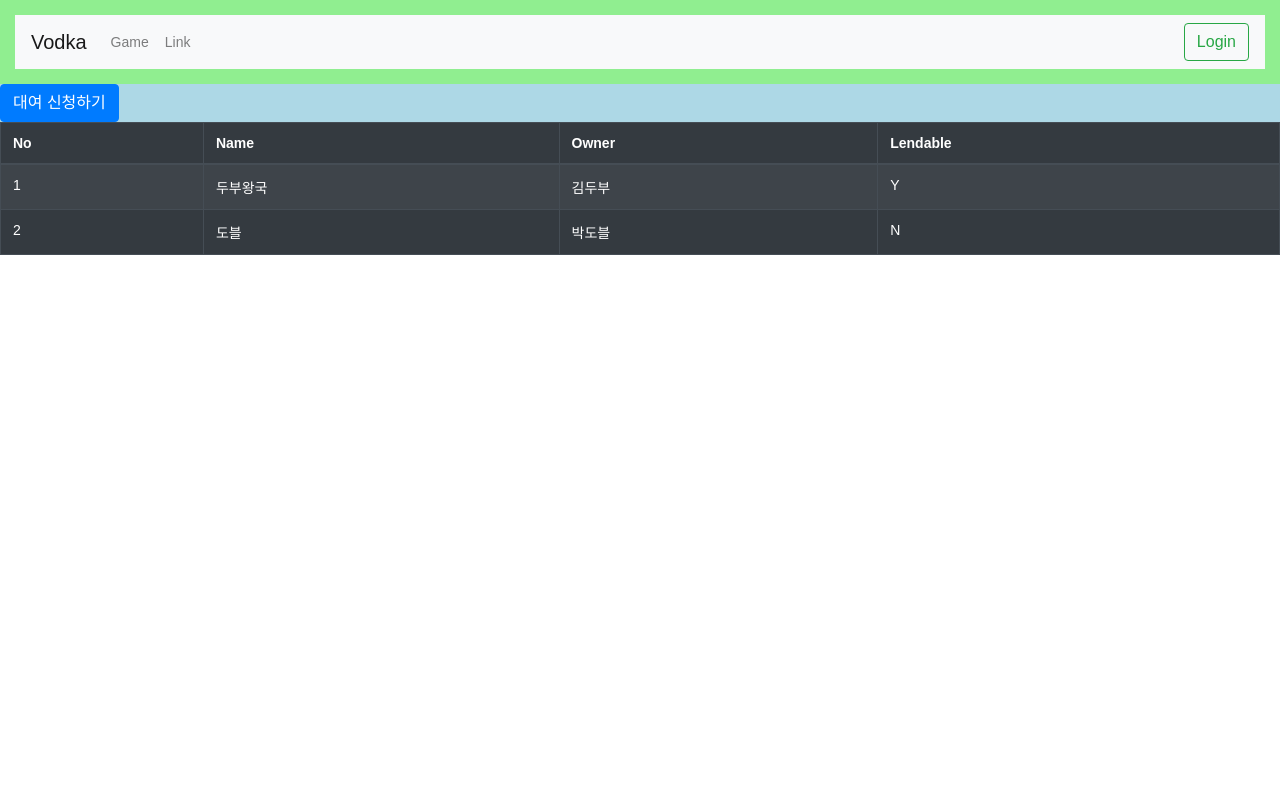
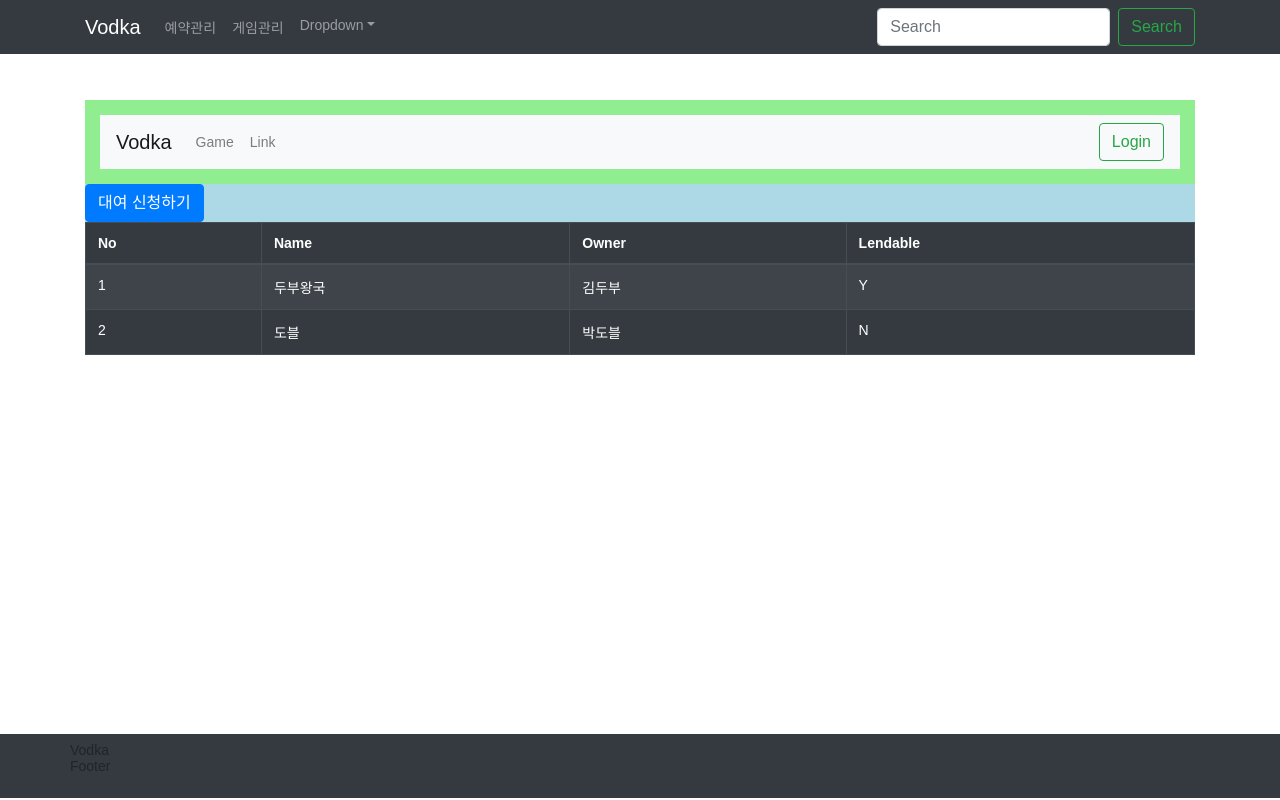
Before and after one commit to monkeydveloper/sieunlim, a React (Create React App) app: page / in a window 1280 px wide. Built offline with nearby package versions, Linux system fonts and the light colour scheme.

Commit message:
header & footer

```diff
--- a/src/App.js
+++ b/src/App.js
@@ -1,6 +1,9 @@
 import React from 'react';
 import { BrowserRouter, Route } from 'react-router-dom';
+import { Container} from 'react-bootstrap';
 import Main from './views/pages/user/Main.js';
+import Header from './views/layout/Header.js';
+import Footer from './views/layout/Footer.js';
 import RentalManagement from './views/pages/admin/RentalManagement.js';
 
 export default class App extends React.Component {
@@ -11,12 +14,20 @@ export default class App extends React.Component {
 
     render(){
       return (
-        <div className="app">
+
           <BrowserRouter>
-            <Route exact path="/" component={Main}/>
-            <Route exact path="/management" component={RentalManagement}/>
+            <header>
+              <Route path="/" component={Header}/>
+            </header>
+            <article className="body-with-header">
+              <Route exact path="/" component={Main}/>
+              <Route exact path="/management" component={RentalManagement}/>
+            </article>
+            <footer>
+              <Route path="/" component={Footer}/>
+            </footer>
           </BrowserRouter>
-        </div>
+
       )
     }
   }
--- a/src/components/game/GameInfoComp.js
+++ b/src/components/game/GameInfoComp.js
@@ -1,20 +1,7 @@
 
 import React from 'react';
-import { Button} from 'react-bootstrap';
+import { Button, Image} from 'react-bootstrap';
 
-export const IsNewGame = (createdAt) => {
-
-    let createdDate = new Date(createdAt);
-    let date = new Date();
-    let sub = date - createdDate;
-    console.log(sub);
-    //let test = new Date(sub);
-    //console.log(date - createdDate);
-    //console.log(test.getTime());
-
-
-
-}
 export const GameStatus = (status) => {
 
     //let str = '에러';
--- a/src/index.css
+++ b/src/index.css
@@ -1,3 +1,7 @@
+html, body{
+  margin: 0;
+  height: 100%;
+}
 body {
   font: 14px "Century Gothic", Futura, sans-serif;
   margin: 0px; /* TODO :: body 에 margin 8px 이 기본인데 어디서 넣는 거지? */
@@ -7,6 +11,11 @@ ol, ul {
   padding-left: 30px;
 }
 
+.body-with-header {
+  padding-top: 100px;
+  padding-bottom: 36px;
+  min-height: calc(100vh - 66px);
+}
 .board-row:after {
   clear: both;
   content: "";
--- /dev/null
+++ b/src/utils/InfiniteScroll.js
@@ -0,0 +1,63 @@
+import React from 'react';
+
+
+export default class InfiniteScroll extends React.Component {
+
+
+
+    constructor(props) {
+        super(props);
+
+    }
+
+    componentDidMount() {
+        this.refs.iScroll.addEventListener("scroll", () => {
+          if (this.refs.iScroll.scrollTop + this.refs.iScroll.clientHeight >= this.refs.iScroll.scrollHeight - 20){
+            this.loadMoreItems();
+          }
+        });
+      }
+
+      displayItems() {
+        var items = [];
+        for (var i = 0; i < this.state.items; i++) {
+          items.push(<li key={i}>Item {i}</li>);
+        }
+        return items;
+      }
+
+      loadMoreItems() {
+         if(this.state.loadingState){
+             return;
+         }
+        this.setState({ loadingState: true });
+        setTimeout(() => {
+          this.setState({ items: this.state.items + 10, loadingState: false });
+        }, 1000);
+      }
+
+    render() {
+
+            return (<tbody>{this.props.render}</tbody>);
+
+    }
+
+
+
+}
+
+
+// const Scroll = (i) => {
+
+//         const { innerHeight } = window;
+//         const { scrollHeight } = document.body;
+//         // IE에서는 document.documentElement 를 사용.
+//         const scrollTop =
+//           (document.documentElement && document.documentElement.scrollTop) ||
+//           document.body.scrollTop;
+//         // 스크롤링 했을때, 브라우저의 가장 밑에서 100정도 높이가 남았을때에 실행하기위함.
+//         if (scrollHeight - innerHeight - scrollTop < 100) {
+//           console.log("test");
+//         }
+
+// }
--- a/src/views/layout/Footer.js
+++ b/src/views/layout/Footer.js
@@ -0,0 +1,25 @@
+import React from 'react';
+
+import {Container,Row, Col, Navbar, Form, FormControl, Button} from 'react-bootstrap';
+
+export default class Footer extends React.Component {
+    constructor(props) {
+      super(props);
+
+    }
+
+    render() {
+
+      return (
+        <Navbar bg="dark" variant="dark">
+        <Container className="footer">
+            <Row>
+                <Col><p>Vodka Footer</p></Col>
+                <Col></Col>
+            </Row>
+
+        </Container>
+        </Navbar>
+        )
+      }
+    }
--- a/src/views/layout/Header.js
+++ b/src/views/layout/Header.js
@@ -0,0 +1,41 @@
+import React from 'react';
+
+import {Container,Navbar, NavDropdown, Nav, Form, FormControl, Button} from 'react-bootstrap';
+
+export default class Header extends React.Component {
+    constructor(props) {
+      super(props);
+
+    }
+
+    render() {
+
+      return (
+
+        <Navbar bg="dark" variant="dark" expand="xl" fixed="top">
+        <Container>
+        <Navbar.Brand href="#home">Vodka</Navbar.Brand>
+        <Navbar.Toggle aria-controls="basic-navbar-nav" />
+        <Navbar.Collapse id="basic-navbar-nav">
+          <Nav className="mr-auto">
+            <Nav.Link href="#home">예약관리</Nav.Link>
+            <Nav.Link href="#link">게임관리</Nav.Link>
+            <NavDropdown title="Dropdown" id="basic-nav-dropdown">
+              <NavDropdown.Item href="#action/3.1">Action</NavDropdown.Item>
+              <NavDropdown.Item href="#action/3.2">Another action</NavDropdown.Item>
+              <NavDropdown.Item href="#action/3.3">Something</NavDropdown.Item>
+              <NavDropdown.Divider />
+              <NavDropdown.Item href="#action/3.4">Separated link</NavDropdown.Item>
+            </NavDropdown>
+          </Nav>
+          <Form inline>
+            <FormControl type="text" placeholder="Search" className="mr-sm-2" />
+            <Button variant="outline-success">Search</Button>
+          </Form>
+        </Navbar.Collapse>
+        </Container>
+      </Navbar>
+
+        )
+      }
+    }
--- a/src/views/pages/user/Main.js
+++ b/src/views/pages/user/Main.js
@@ -6,7 +6,7 @@ import { Nav } from 'react-bootstrap';
 import { Navbar } from 'react-bootstrap';
 import { NavDropdown } from 'react-bootstrap';
 import { Form } from 'react-bootstrap';
-import { FormControl } from 'react-bootstrap';
+import { FormControl, Container } from 'react-bootstrap';
 
 import RequestPopup from './RequestPopup.js';
 
@@ -18,6 +18,7 @@ export default class Main extends React.Component {
     render() {
 
       return (
+        <Container>
         <div className="layout-main">
           <div className="header-background">
             <div className="header-contents">
@@ -65,6 +66,7 @@ export default class Main extends React.Component {
 
           </div>
         </div>
+        </Container>
       )
     }
   }
```
Also changed, not shown: src/utils/DateUtil.js (added, +18 -0 lines), src/views/pages/admin/RentalManagement.js (+16 -12 lines), src/views/pages/admin/Login.js (added).
